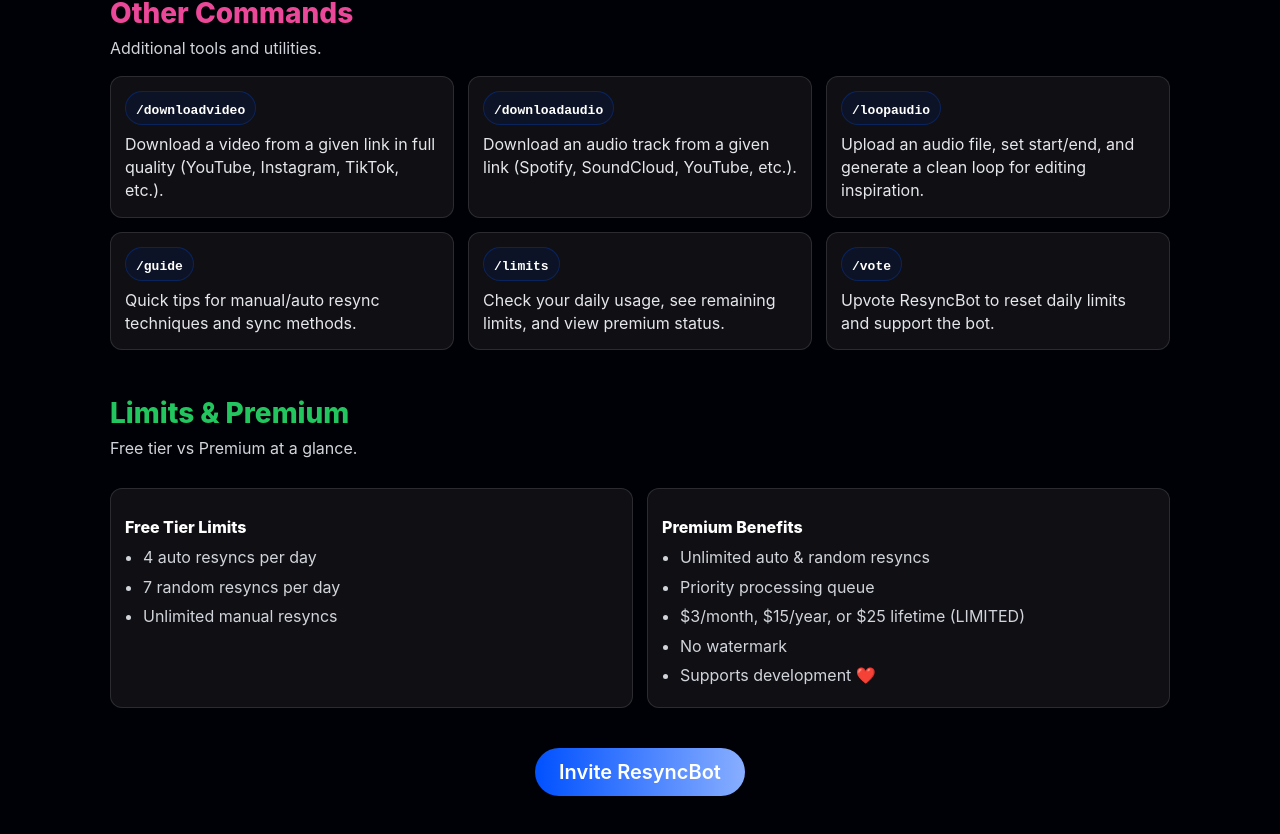
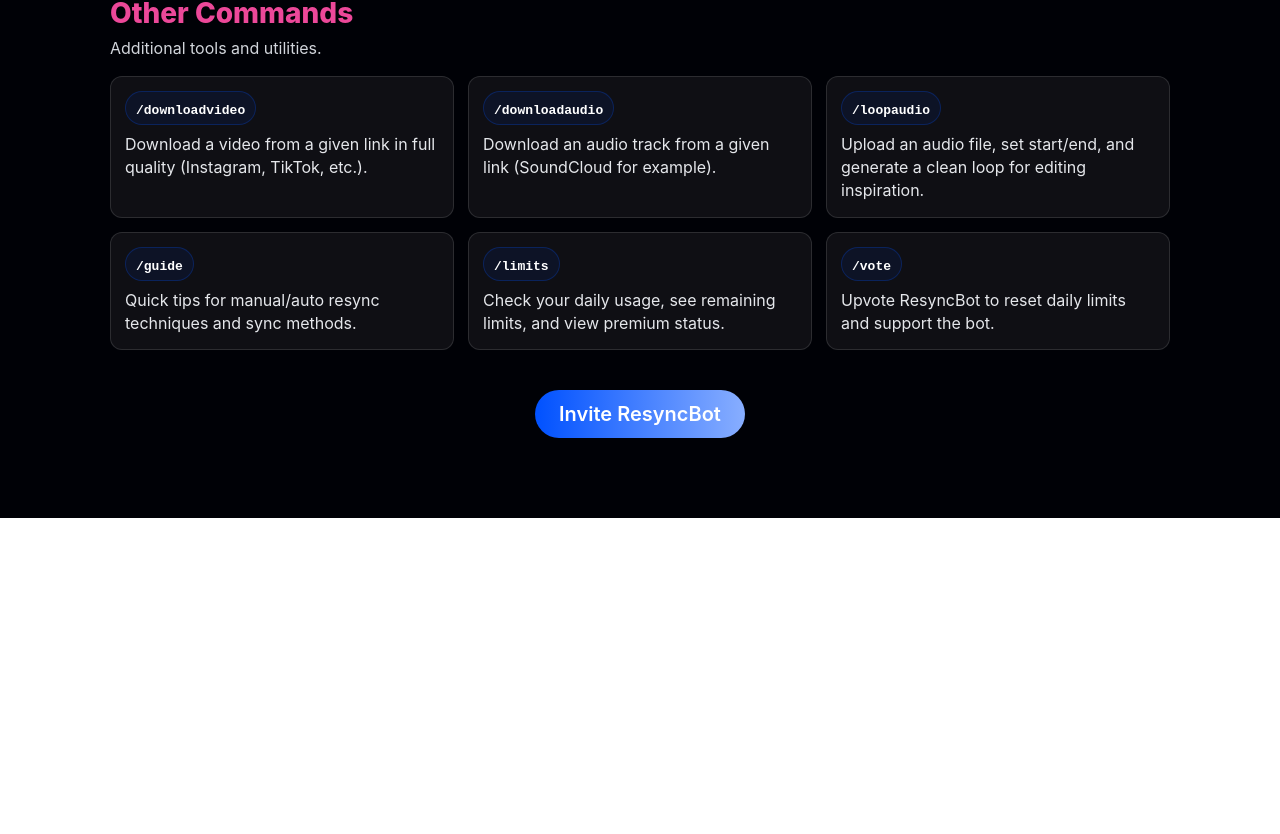
Before and after one commit to crptk/ResyncSite, a React (Vite) app: page /guide in a window 1280 px wide. Shown: the part 1478-2312 px from the top of the page. After the commit the page ends 1996 px from the top, so only its background shows below. Built offline with nearby package versions, Linux system fonts and the light colour scheme.

Commit message:
Fixed indentation, backend issues

```diff
--- a/src/Guide.tsx
+++ b/src/Guide.tsx
@@ -138,46 +138,14 @@
         accent="pink"
         blurb="Additional tools and utilities."
         commands={[
-          { name: "/downloadvideo", desc: "Download a video from a given link in full quality (YouTube, Instagram, TikTok, etc.)." },
-          { name: "/downloadaudio", desc: "Download an audio track from a given link (Spotify, SoundCloud, YouTube, etc.)." },
+          { name: "/downloadvideo", desc: "Download a video from a given link in full quality (Instagram, TikTok, etc.)." },
+          { name: "/downloadaudio", desc: "Download an audio track from a given link (SoundCloud for example)." },
           { name: "/loopaudio", desc: "Upload an audio file, set start/end, and generate a clean loop for editing inspiration." },
           { name: "/guide", desc: "Quick tips for manual/auto resync techniques and sync methods." },
           { name: "/limits", desc: "Check your daily usage, see remaining limits, and view premium status." },
           { name: "/vote", desc: "Upvote ResyncBot to reset daily limits and support the bot." }
         ]}
       />
-
-      {/* Section 5 */}
-      <Section
-        id="limits"
-        title="Limits & Premium"
-        accent="green"
-        blurb="Free tier vs Premium at a glance."
-        commands={[]}
-        extra={
-          <div className="limits-grid">
-            <div className="guide-card">
-              <h4 className="guide-subtitle">Free Tier Limits</h4>
-              <ul className="guide-list">
-                <li>4 auto resyncs per day</li>
-                <li>7 random resyncs per day</li>
-                <li>Unlimited manual resyncs</li>
-              </ul>
-            </div>
-            <div className="guide-card">
-              <h4 className="guide-subtitle">Premium Benefits</h4>
-              <ul className="guide-list">
-                <li>Unlimited auto & random resyncs</li>
-                <li>Priority processing queue</li>
-                <li>$3/month, $15/year, or $25 lifetime (LIMITED)</li>
-                <li>No watermark</li>
-                <li>Supports development ❤️</li>
-              </ul>
-            </div>
-          </div>
-        }
-      />
-
       <footer className="guide-footer">
         <a
           className="btn-primary"
--- a/src/Home.tsx
+++ b/src/Home.tsx
@@ -34,7 +34,7 @@
 
         pollInterval = setInterval(async () => {
             try {
-                const res = await fetch(`https://resyncbot.fly.dev/progress/status?session_id=${sessionId}`);
+                const res = await fetch(`http://resyncbot-production.eba-pm3mk5hp.us-east-1.elasticbeanstalk.com/progress/status?session_id=${sessionId}`);
                 const data = await res.json();
                 if (container && data?.message && container.classList.contains("generating")) {
                     container.innerHTML = `<span class="generating-text purple">${data.message}</span>`;
@@ -45,7 +45,7 @@
         }, 2000);
 
         try {
-            const response = await fetch('https://resyncbot.fly.dev/demo/random-resync', {
+            const response = await fetch('http://resyncbot-production.eba-pm3mk5hp.us-east-1.elasticbeanstalk.com/demo/random-resync', {
                 method: 'POST',
                 headers: { 'Content-Type': 'application/json' },
                 body: JSON.stringify({
@@ -93,7 +93,7 @@
         let pollInterval: number;
         pollInterval = setInterval(async () => {
             try {
-                const res = await fetch(`https://resyncbot.fly.dev/progress/status?session_id=${sessionId}`);
+                const res = await fetch(`http://resyncbot-production.eba-pm3mk5hp.us-east-1.elasticbeanstalk.com/progress/status?session_id=${sessionId}`);
                 const data = await res.json();
                 if (container && data?.message) {
                     container.innerHTML = `<span class="generating-text green">${data.message}</span>`;
@@ -117,7 +117,7 @@
             formData.append("audio_url", audioUrlResync.trim());
             formData.append("session_id", sessionId);
 
-            const response = await fetch('https://resyncbot.fly.dev/demo/custom-resync', {
+            const response = await fetch('http://resyncbot-production.eba-pm3mk5hp.us-east-1.elasticbeanstalk.com/demo/custom-resync', {
                 method: 'POST',
                 headers: {
                     'Content-Type': 'application/json'
@@ -164,7 +164,7 @@
         setDetectedBpm(null);
 
         try {
-            const response = await fetch('https://resyncbot.fly.dev/demo/analyze-bpm', {
+            const response = await fetch('http://resyncbot-production.eba-pm3mk5hp.us-east-1.elasticbeanstalk.com/demo/analyze-bpm', {
                 method: 'POST',
                 headers: {
                     'Content-Type': 'application/json'
@@ -208,7 +208,7 @@
         }
 
         try {
-            const res = await fetch('https://resyncbot.fly.dev/demo/preview-media', {
+            const res = await fetch('http://resyncbot-production.eba-pm3mk5hp.us-east-1.elasticbeanstalk.com/demo/preview-media', {
                 method: 'POST',
                 headers: { 'Content-Type': 'application/json' },
                 body: JSON.stringify({ url: mediaUrl, kind: "auto" })
@@ -316,7 +316,7 @@
         // For live server count update
         const fetchServerStats = async () => {
             try {
-                const res = await fetch("https://resyncbot.fly.dev/metrics/servers");
+                const res = await fetch("http://resyncbot-production.eba-pm3mk5hp.us-east-1.elasticbeanstalk.com/metrics/servers");
                 const json = await res.json();
                 if (typeof json?.total_servers === "number") {
                     setServerCount(json.total_servers);
@@ -333,7 +333,7 @@
     useEffect(() => {
         const fetchServerStats = async () => {
             try {
-                const res = await fetch("https://resyncbot.fly.dev/metrics/servers");
+                const res = await fetch("http://resyncbot-production.eba-pm3mk5hp.us-east-1.elasticbeanstalk.com/metrics/servers");
                 const json = await res.json();
                 if (typeof json?.total_servers === "number") {
                     setServerCount(json.total_servers);
@@ -455,7 +455,7 @@
                         <div className="video-placeholder">
                             <div className="video-content has-video">
                                 <video
-                                    src="https://resyncbot.fly.dev/demo/video_purple"
+                                    src="http://resyncbot-production.eba-pm3mk5hp.us-east-1.elasticbeanstalk.com/demo/video_purple"
                                     controls
                                     onContextMenu={(e) => e.preventDefault()}
                                 >
@@ -505,7 +505,7 @@
                         <div className="video-placeholder">
                             <div className="video-content has-video">
                                 <video
-                                    src="https://resyncbot.fly.dev/demo/video_green"
+                                    src="http://resyncbot-production.eba-pm3mk5hp.us-east-1.elasticbeanstalk.com/demo/video_green"
                                     controls
                                     onContextMenu={(e) => e.preventDefault()}
                                 >
--- a/src/index.css
+++ b/src/index.css
@@ -8,6 +8,10 @@
 html {
   scroll-behavior: smooth;
 }
+html, body {
+  overflow-x: hidden;
+  max-width: 100vw;
+}
 .app {
   position: relative;
   z-index: 1;
@@ -17,6 +21,7 @@
   font-family: -apple-system, BlinkMacSystemFont, 'Segoe UI', sans-serif;
   position: relative;
   overflow-x: hidden;
+  width: 100vw;
 }
 
 .blue-light-left {
```
Also changed, not shown: 1 other file (tests, documents, lock files or other folders).
